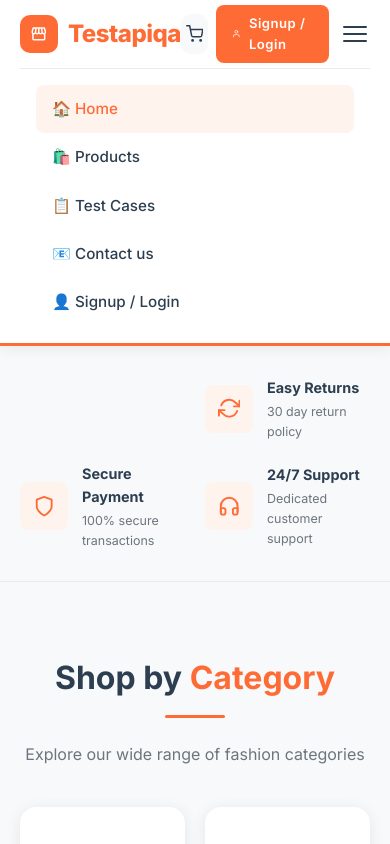
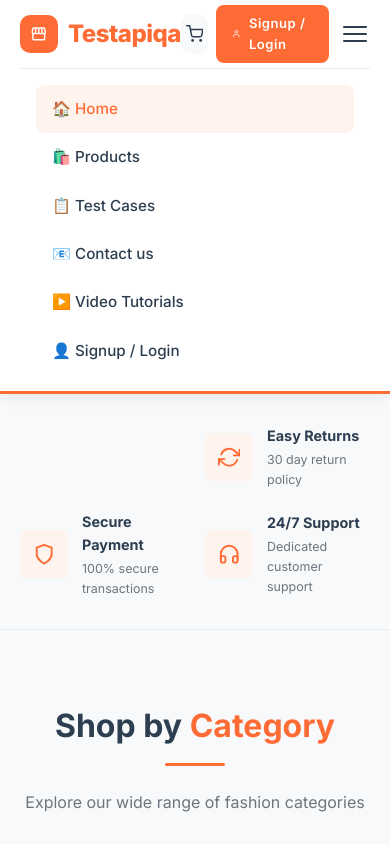
Before and after one commit to poornavenkatasaidronadula-lgtm/Testapiqa, a React (Create React App) app: page / in a window 390 px wide. Both pictures are taken after a click on the button 355 px from the left and 34 px from the top of the page. Shown: the top 844 px of the page. Built offline with nearby package versions, Linux system fonts and the light colour scheme.

Commit message:
Update Video Tutorials link to QA Framework Factory YouTube channel

```diff
--- a/src/components/Navbar.js
+++ b/src/components/Navbar.js
@@ -42,7 +42,7 @@ export default function Navbar() {
               </li>
             ))}
             <li>
-              <a href="https://www.youtube.com/results?search_query=testapiqa" target="_blank" rel="noreferrer" className="nav-link">
+              <a href="https://youtube.com/@qaframeworkfactory?si=KK5aYvaQXEGWCCxd" target="_blank" rel="noreferrer" className="nav-link">
                 Video Tutorials
               </a>
             </li>
@@ -95,6 +95,15 @@ export default function Navbar() {
               {link.icon} {link.label}
             </Link>
           ))}
+          <a
+            href="https://youtube.com/@qaframeworkfactory?si=KK5aYvaQXEGWCCxd"
+            target="_blank"
+            rel="noreferrer"
+            className="nav-link"
+            onClick={() => setMobileOpen(false)}
+          >
+            ▶️ Video Tutorials
+          </a>
           {!user && (
             <Link to="/login" className="nav-link" onClick={() => setMobileOpen(false)}>
               👤 Signup / Login
```
